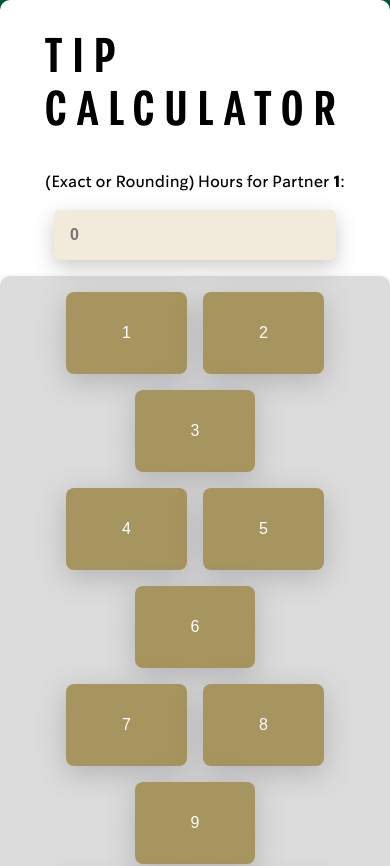
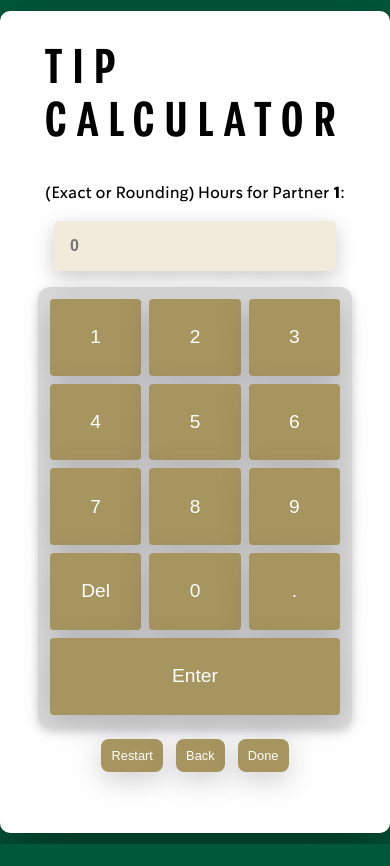
Before and after one commit to EjCabada/sbuxTipCalc, a React (Vite) app: page / in a window 390 px wide. Shown: the top 866 px of the page. After the commit the page ends 844 px from the top, so only its background shows below. Built offline with nearby package versions, Linux system fonts and the light colour scheme.

Commit message:
changed widths of calculator

```diff
--- a/src/App.css
+++ b/src/App.css
@@ -605,29 +605,78 @@ input {
 }
 
 .numpad {
-  margin: auto;
-  margin-bottom: 1em;
-  padding: .5em;
-  width: fit-content;
+  margin: 0 auto 1em auto;
+  padding: 0.75em;
+  width: 100%;
+  max-width: 800px; /* Stops growing once the screen exceeds 800px */
+  box-sizing: border-box; /* Ensures padding doesn't overflow container width */
   background-color: gainsboro;
   box-shadow: rgba(99, 99, 101, 0.285) 0px 4px 8px 0px;
   border-radius: 10px;
 }
 
+.numpad-row {
+  display: flex;
+  gap: 0.5em;
+  margin-bottom: 0.5em;
+  width: 100%;
+}
+
+.numpad-row:last-child {
+  margin-bottom: 0;
+}
+
 .numpad button {
-  font-size: 1em;
-  min-width: 6em;
+  flex: 1; /* Distributes available width evenly among buttons in the row */
+  font-size: 1.2em;
   min-height: 4em;
-  padding: 2em 3.5em;
-  margin: .5em;
+  padding: 1em 0; /* Valid padding syntax: vertical horizontal */
+  margin: 0; /* Remove old margins, handled by flex gap */
+  border-radius: 6px;
+  background-color: var(--gold);
+  color: white;
 }
 
 #enterBtn {
-  margin: .5;
-  width: 95%;
+  width: 100%;
+  margin: 0;
 }
 
 /* Example CSS */
 .top-earner-rank {
   color: red;
 }
+
+@media (max-width: 600px) {
+  #root {
+    padding: 0;
+    margin: 0;
+    width: 100vw;
+    max-width: 100vw;
+  }
+
+  #mainContainer {
+    width: 100vw;
+    max-width: 100vw;
+    margin: 0;
+    padding-left: 0;
+    padding-right: 0;
+  }
+
+  .numpad {
+    /* width: 100vw; */
+    width: 100%;
+    max-width: 100vw;
+    border-radius: 12px; /* Removes side curves so it spans completely flat edge-to-edge */
+    margin: 0;
+  }
+
+    i.numpad-row {
+
+    }
+
+  .numpad button {
+    border-radius: 4px; /* Slightly tighter rounding for edge-to-edge buttons */
+    flex: 1;
+  }
+}
```
